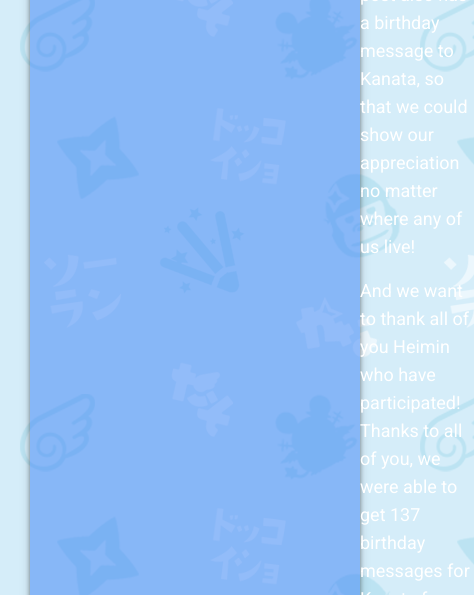
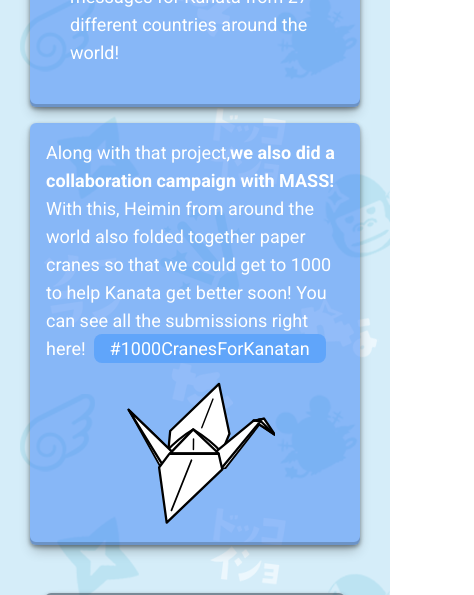
Before and after one commit to boofiheimin/halo_world, a Next.js app: page / in a window 390 px wide. Shown: the part 1120-1715 px from the top of the page, 474 px wide, since content can reach past the window. Built offline with nearby package versions, Linux system fonts and the light colour scheme.

Commit message:
:iphone: Responsive

```diff
--- a/pages/index.tsx
+++ b/pages/index.tsx
@@ -25,9 +25,9 @@
           alt="halo-world"
         />
         <div className="box mb-4 flex items-center rounded-md bg-blue-500 bg-opacity-50 p-6 text-lg text-white">
-          <div className="flex items-center pl-4">
+          <div className="intro flex items-center pl-4">
             <img src="kanata_slep.webp" alt="kanata-slep" width={300} />
-            <p className="mb-4 pl-6">
+            <p className="mb-4 lg:pl-6">
               <p className="mb-4 font-bold">Hei!</p>
               <p className="mb-4">First of all, Happy Birthday Kanatan!</p>
               <p className="mb-4">
@@ -56,8 +56,8 @@
             </p>
           </div>
         </div>
-        <div className="box mb-4 flex items-center rounded-md bg-blue-500 bg-opacity-50 p-4 text-lg text-white">
-          <div className="flex">
+        <div className="intro box mb-4 flex items-center rounded-md bg-blue-500 bg-opacity-50 p-4 text-lg text-white">
+          <div className="mb-4 flex items-center lg:mb-0">
             <p>
               Along with that project,
               <span className="font-bold">
@@ -76,7 +76,7 @@
               </a>
             </p>
           </div>
-          <div className="h-full w-40">
+          <div className="flex h-full w-40 items-center justify-center">
             <Crane />
           </div>
         </div>
--- a/styles/globals.css
+++ b/styles/globals.css
@@ -37,6 +37,10 @@
   max-width: 1245px;
 }
 
+.intro {
+  flex-direction: row;
+}
+
 @media only screen and (max-width: 1400px) {
   .halo_body {
     max-width: 930px;
@@ -47,6 +51,10 @@
   .halo_body {
     max-width: 615px;
   }
+
+.intro {
+  flex-direction: column;
+}
 }
 
 @media only screen and (max-width: 700px) {
```
